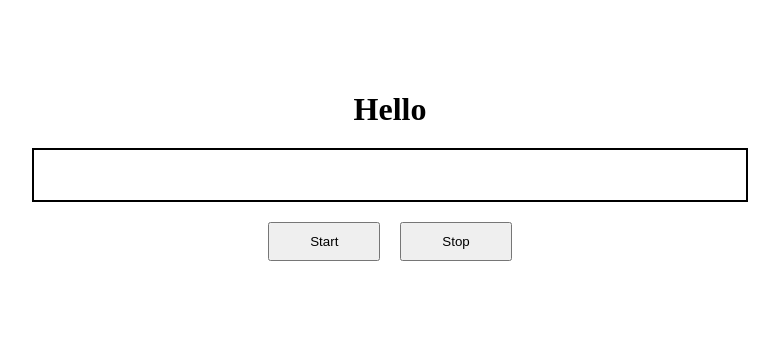
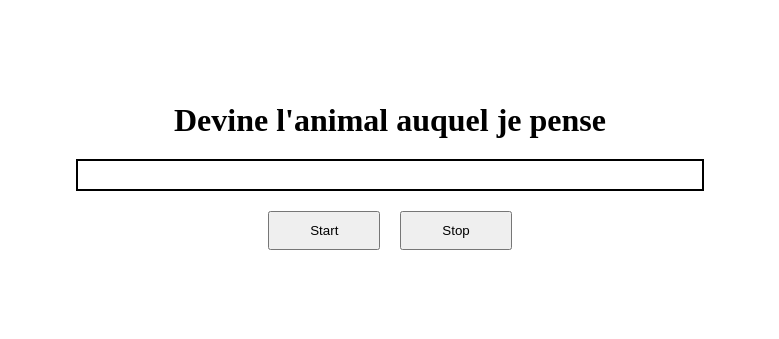
Before and after one commit to Elyn03/Speech-Recognition, a plain HTML site: page index.html in a window 1280 px wide. Shown: the part 224-563 px from the top of the page, without its empty margins (250-1029 px from the left). Drawn offline with Linux system fonts and the light colour scheme.

Commit message:
:sparkles: add devinette

```diff
--- a/index.html
+++ b/index.html
@@ -12,7 +12,7 @@
 	<body id="body">
 		<div class="main">
 
-			<h1>Hello</h1>
+			<h1>Devine l'animal auquel je pense</h1>
 
 			<div class="texte">
 				<p id="result"></p>
--- a/script.js
+++ b/script.js
@@ -21,10 +21,14 @@ recognition.addEventListener('result', (event) => {
    const result = event.results[event.results.length - 1][0].transcript;
    resultElement.textContent = result;
 
-   if(result.indexOf("ose") !== -1){
-      body.style.backgroundColor = "#FFC0CB"
+   if(result.indexOf("lapin") !== -1 || result.indexOf("Lapin") !== -1){
+      body.style.backgroundImage = "none"
+      body.style.backgroundImage = "url(\"rabbit.jpg\")"
+      body.style.backgroundSize = "cover"
       console.log
    } else{
-      body.style.backgroundColor = "#DB7093"
+      body.style.backgroundImage = "none"
+      body.style.backgroundColor = "#FFB2B2"
    }
+
 });
--- a/style.css
+++ b/style.css
@@ -4,16 +4,27 @@
    box-sizing: border-box;
 }
 
-.main {
-   padding: 10%;
+#body {
+   display: flex;
+   flex-direction: column;
+   justify-content: center;
+   align-items: center;
    width: 100%;
    height: 100vh;
+}
+
+.main {
+   width: 70%;
+   height: 40%;
    display: flex;
    flex-direction: column;
    justify-content: center;
    align-items: center;
    gap: 20px;
-   background-size: cover;
+
+   background-color: rgba(255, 255, 255, 0.1 );
+   border-radius: 20px;
+   backdrop-filter: blur(5px);
 }
 
 
```
Also changed, not shown: rabbit.jpg (added).
